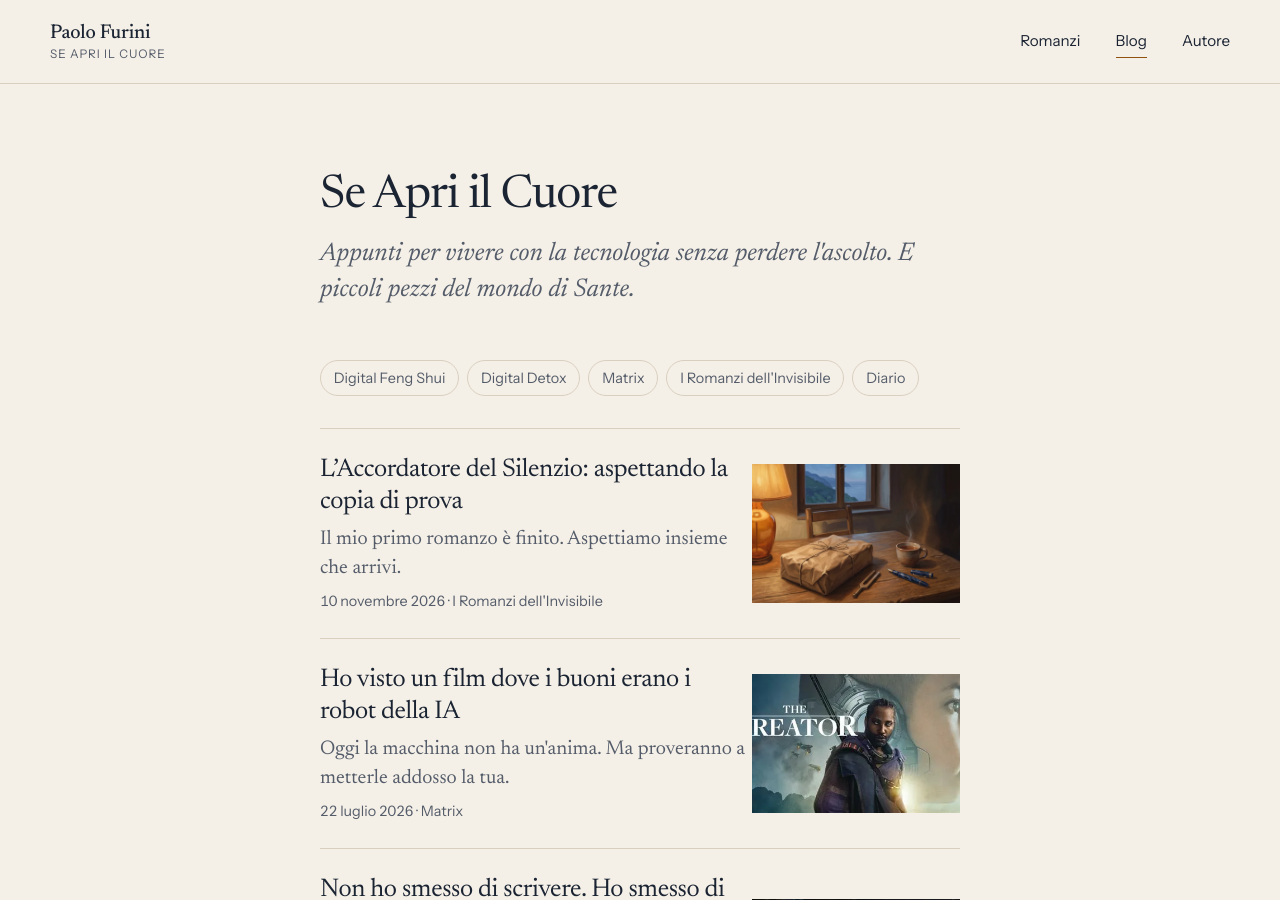
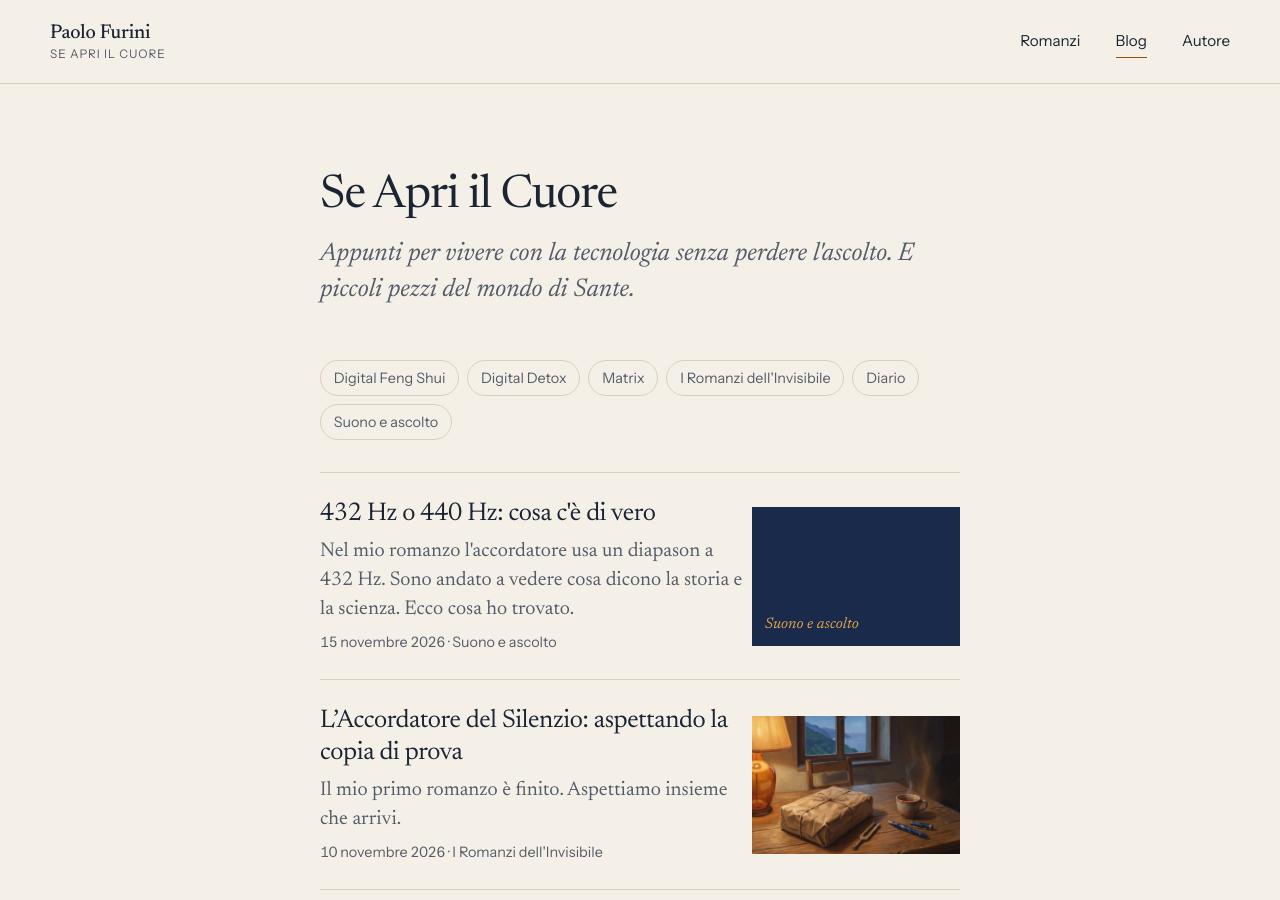
Before and after one commit to paolofurini/seapriilcuore, a Jekyll site: the page built from blog/index.html, in a window 1280 px wide and 900 px high. Built offline with Jekyll 4.4.1, drawn with Linux system fonts in a browser that asks for light colours; part of the change alters nothing that is shown.

Commit message:
Nuovo articolo: 432 Hz o 440 Hz, cosa c'è di vero (tema Suono e ascolto)
Co-Authored-By: Claude Opus 5.5 <noreply@anthropic.com>
Claude-Session: https://claude.ai/code/session_016SExTLn4k32Da84gY6SyVg

```diff
--- a/_data/temi.yml
+++ b/_data/temi.yml
@@ -8,3 +8,5 @@
   slug: romanzi-dell-invisibile
 - nome: Diario
   slug: diario
+- nome: Suono e ascolto
+  slug: suono-e-ascolto
--- /dev/null
+++ b/_posts/2026-11-15-432-hz-o-440-hz-cosa-ce-di-vero.md
@@ -0,0 +1,43 @@
+---
+title: "432 Hz o 440 Hz: cosa c'è di vero"
+description: "Nel mio romanzo l'accordatore usa un diapason a 432 Hz. Sono andato a vedere cosa dicono la storia e la scienza. Ecco cosa ho trovato."
+tema: "Suono e ascolto"
+---
+
+La risposta breve è questa: il La a 440 Hz è una convenzione, non una legge di natura. E il La a 432 Hz non è una cura miracolosa. In mezzo c'è una storia più interessante di tutte e due le leggende.
+
+## Perché me ne occupo
+
+Nel mio romanzo, *[L'Accordatore del Silenzio]({{ '/romanzi/laccordatore-del-silenzio/' | relative_url }})*, Sante tiene in tasca un diapason di bronzo con inciso "432 hertz". Lo percuote sul palmo quando ha bisogno di rimettere ordine, in una stanza o dentro di sé. Matteo invece, che suona la chitarra, accorda a 440 "come gli hanno insegnato".
+
+Mentre scrivevo quelle pagine ho letto di tutto: che il 432 è la frequenza dell'universo, che guarisce il DNA, che il 440 ce l'hanno imposto i nazisti. A un certo punto mi sono fermato. Se metto un numero al centro di un libro, devo sapere cosa c'è dietro. Così sono andato a vedere.
+
+## Da dove viene il La a 440 Hz?
+
+Per secoli il La non ha avuto una misura fissa. Cambiava da città a città, da orchestra a orchestra. Nell'Ottocento il La saliva sempre più, perché un suono più alto sembra più brillante in sala, e i cantanti facevano fatica.
+
+Nel 1859 la Francia fissò per legge il La a 435 Hz. Qualche anno dopo Giuseppe Verdi chiese di scendere ancora un poco, a 432, pensando soprattutto alle voci. Nel 1884 [scrisse al Ministero](https://www.focus.it/cultura/curiosita/dare-il-la-verdi-bufala-complotto-nazista) proponendo il 432 come "diapason normale" per l'Italia.
+
+Il 440 arrivò dopo. Nel 1939 una conferenza internazionale a Londra lo raccomandò come riferimento comune, anche per uniformare le trasmissioni radio. Nel 1955 l'ISO, l'organizzazione delle norme tecniche, lo adottò come standard, e nel 1975 lo confermò con la norma ISO 16. La studiosa Fanny Gribenski ha ricostruito questa storia [su Nature Physics](https://doi.org/10.1038/s41567-019-0707-1): decenni di discussioni tra musicisti, fisici e governi, prima di arrivare a un numero che andasse bene per tutti.
+
+## È vero che dietro c'è Goebbels?
+
+No. È una delle storie più raccontate in rete, ma [non esiste alcun documento](https://www.focus.it/cultura/curiosita/dare-il-la-verdi-bufala-complotto-nazista) che colleghi Goebbels alla conferenza di Londra, nata su iniziativa britannica, in un paese dove il 440 era già in uso. Lo dico con un po' di dispiacere, perché come trama da romanzo funzionava benissimo...
+
+## La musica a 432 Hz fa bene?
+
+Qui bisogna essere onesti. La differenza tra 432 e 440 Hz è piccola, [circa un terzo di semitono](https://www.ilpost.it/2026/05/17/musica-accordatura-432-hz/): molti non la sentono. Lo studio più citato è italiano, di Diletta Calamassi e Gian Paolo Pomponi, pubblicato nel 2019 sulla rivista *Explore*. Su 33 persone, la musica a 432 ha abbassato un po' il battito cardiaco rispetto a quella a 440. Gli stessi autori lo presentano come uno studio pilota e chiedono ricerche più ampie. Prove solide che il 432 guarisca, o che ci "accordi con il cosmo", oggi non ce ne sono.
+
+## Allora perché Sante accorda a 432?
+
+Perché Sante non è un fisico. È un uomo che ascolta il legno. Nel romanzo racconta la storia di Verdi a modo suo, da accordatore, con la passione di chi ci crede: è la sua voce, non un manuale di storia.
+
+E forse il punto vero non è il numero. Il 440 è nato per mettere d'accordo orchestre, radio e fabbriche di strumenti: un'esigenza di standard, di macchine che devono parlarsi. Nel romanzo, a un certo punto, arriva a Sante un messaggio da Ginevra: per la scansione dell'intelligenza artificiale serve l'accordatura a 440, perché "il sistema di campionamento non processa frequenze non standard". Quella frase mi è rimasta addosso. Non perché il 440 sia sbagliato, ma perché descrive bene il nostro tempo: spesso siamo noi ad adattarci a quello che la macchina sa elaborare, e non il contrario.
+
+Sante a 432 ci arriva con le mani e con l'orecchio. Si ferma, ascolta, sente quando il suono smette di cercare. È questo che mi interessa: non quale numero sia giusto, ma se siamo ancora capaci di fermarci ad ascoltare. Con il Cuore prima che con la testa.
+
+## Una cosa piccola, da provare
+
+Cerca un brano che ami nelle due versioni, a 432 e a 440: in rete si trovano facilmente. Chiedi a qualcuno di fartele ascoltare senza dirti quale sia l'una e quale l'altra. Occhi chiusi, nient'altro da fare, cinque minuti.
+
+Magari sentirai una differenza, magari no. In ogni caso avrai fatto la cosa che conta: avrai ascoltato davvero, senza uno schermo davanti. Ed è da lì che Sante comincia ogni volta.
--- /dev/null
+++ b/temi/suono-e-ascolto.md
@@ -0,0 +1,11 @@
+---
+layout: tema
+title: Suono e ascolto
+tema: Suono e ascolto
+permalink: /temi/suono-e-ascolto/
+description: "Frequenze, accordature, silenzio: cosa c'è di vero sul suono, e perché imparare ad ascoltare conta più di qualsiasi numero."
+---
+
+## Perché il suono?
+
+Sante, il protagonista dei [Romanzi dell'Invisibile]({{ '/romanzi/' | relative_url }}), è un accordatore di pianoforti. Scrivendo di lui ho dovuto imparare molte cose sul suono: le frequenze, le accordature, la storia del diapason. In questi articoli racconto quello che ho trovato, distinguendo i fatti dalle leggende, e quello che il suono mi sta insegnando sull'ascolto.
```
